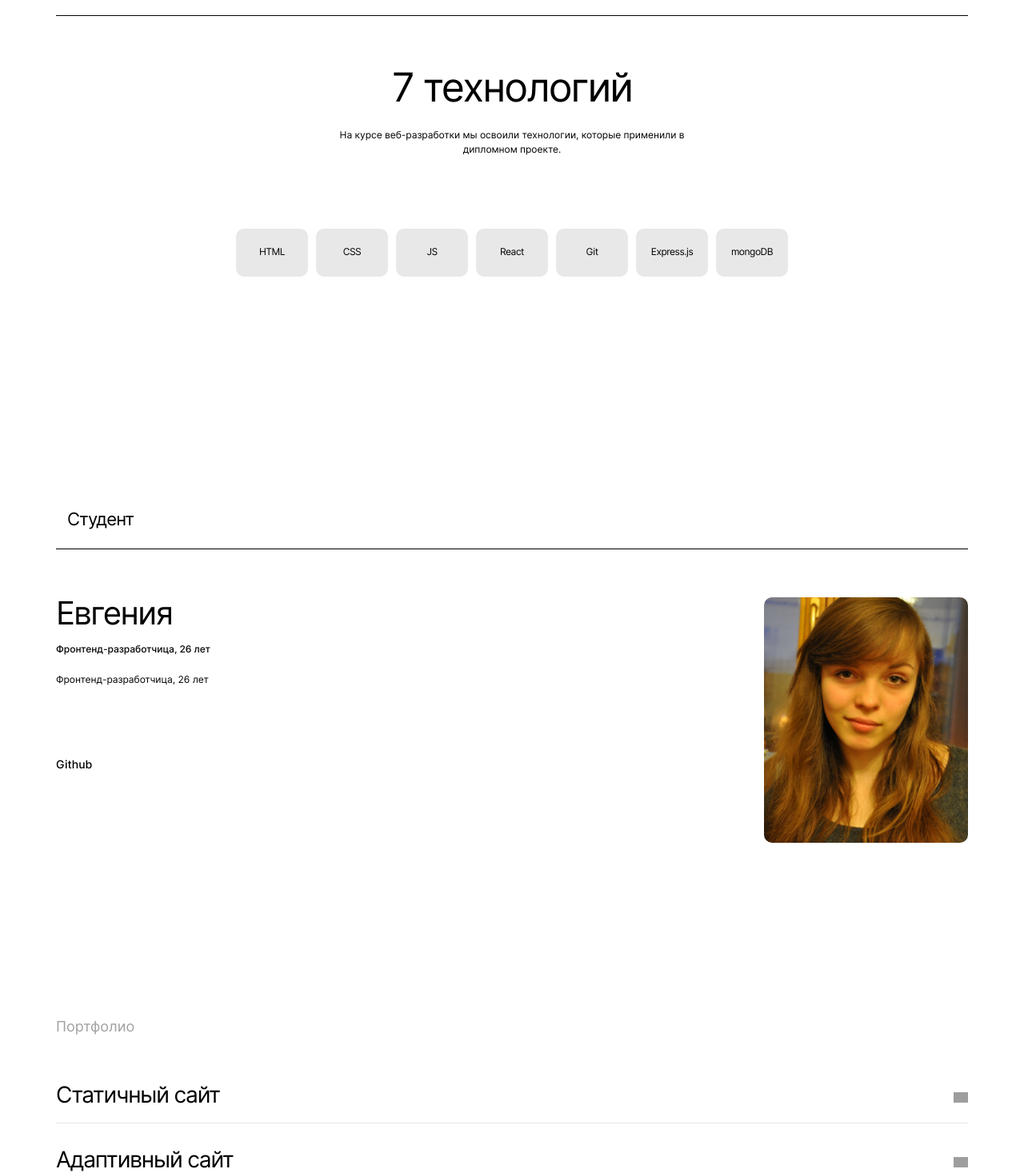
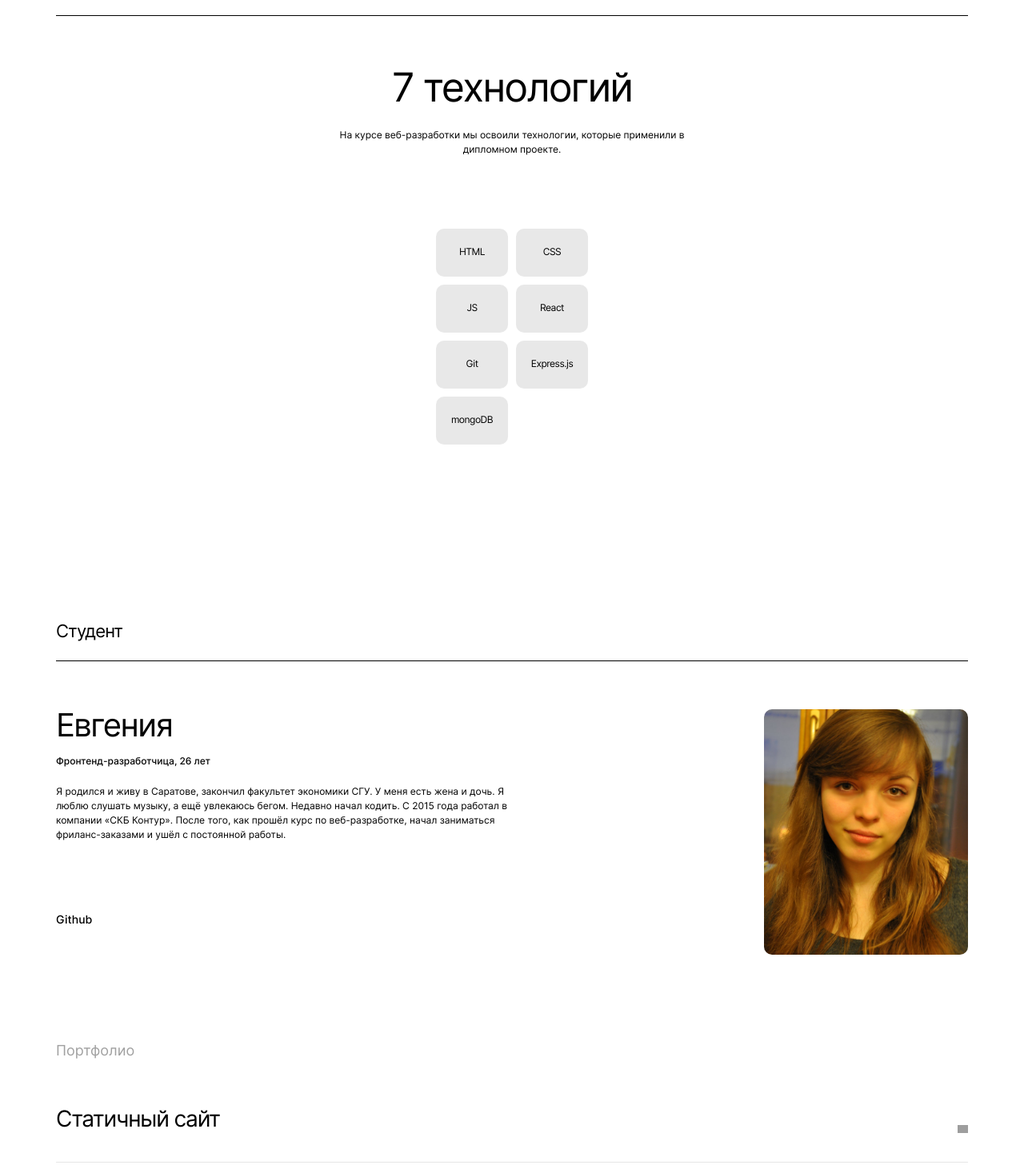
Before and after one commit to mintolime/movies-explorer-frontend, a React (Create React App) app in the folder movie-app/: page / in a window 1280 px wide. Shown: the part 1330-2797 px from the top of the page at 80% size. Built offline with nearby package versions, Linux system fonts and the light colour scheme; grey boxes are pictures that could not be loaded.

Commit message:
fix: fixed layout on 320px

```diff
--- a/movie-app/src/components/AboutMe/AboutMe.jsx
+++ b/movie-app/src/components/AboutMe/AboutMe.jsx
@@ -12,7 +12,7 @@ function AboutMe() {
         <div className="about-me__brief">
           <h1 className="about-me__title">Евгения</h1>
           <p className="about-me__subtitle">Фронтенд-разработчица, 26 лет</p>
-          <p className="about-me__text">Фронтенд-разработчица, 26 лет</p>
+          <p className="about-me__text">Я родился и живу в Саратове, закончил факультет экономики СГУ. У меня есть жена и дочь. Я люблю слушать музыку, а ещё увлекаюсь бегом. Недавно начал кодить. С 2015 года работал в компании «СКБ Контур». После того, как прошёл курс по веб-разработке, начал заниматься фриланс-заказами и ушёл с постоянной работы.</p>
           <a className="about-me__link" href="#git">
             Github
           </a>
--- a/movie-app/src/components/Footer/Footer.css
+++ b/movie-app/src/components/Footer/Footer.css
@@ -58,4 +58,6 @@
   line-height: 15px;
   /* identical to box height */
   color: #a0a0a0;
+  padding: 0;
+  margin: 0;
 }
--- a/movie-app/src/components/Header/Header.css
+++ b/movie-app/src/components/Header/Header.css
@@ -2,6 +2,7 @@
   width: 100%;
   display: flex;
   justify-content: space-between;
+  align-items: center;
   padding: 18px 14px;
   box-sizing: border-box;
   background-color: #F3C1F8;
@@ -10,6 +11,7 @@
 .header__nav-box {
   display: flex;
   gap: 14px;
+  max-height: 30px;
 }
 
 @media screen and (min-width: 1024px) {
--- a/movie-app/src/components/Main/Main.css
+++ b/movie-app/src/components/Main/Main.css
@@ -32,6 +32,7 @@
 .content__inner_footer {
   border-bottom: 1px #E8E8E8 solid;
   padding-bottom: 21px;
+  margin-bottom: 30px;
 }
 
 .content__about {
@@ -40,7 +41,7 @@
   font-size: 18px;
   line-height: 22px;
   letter-spacing: -0.04em;
-  padding: 0 14px 28px;
+  padding: 0 0 28px;
   margin: 0;
 }
 
@@ -50,7 +51,8 @@
   /* identical to box height */
   text-align: center;
   color: #A0A0A0;
-  padding-bottom: 21px;
+  padding: 0;
+  margin: 0;
 }
 
 @media screen and (min-width: 720px) {
--- a/movie-app/src/components/Portfolio/Portfolio.css
+++ b/movie-app/src/components/Portfolio/Portfolio.css
@@ -1,3 +1,8 @@
+/* сброс верхнего отступа в миксе бэм блока */
+.portfolio {
+  padding-top: 0;
+}
+
 .portfolio__list {
   width: 100%;
   display: flex;
@@ -39,7 +44,7 @@
   line-height: 28px;
   /* identical to box height, or 156% */
   letter-spacing: -0.04em;
-  padding: 0;
+  padding: 0 0 19px;
   margin: 0;
 }
 
@@ -50,9 +55,10 @@
   }
 }
 
+/* по макету 18 х 28 возможно вместе с отступами */
 .portfolio__icon {
-  width: 18px;
-  height: 28px;
+  width: 13px;
+  height: 23px;
   object-fit: contain;
 }
 
--- a/movie-app/src/components/Techs/Techs.css
+++ b/movie-app/src/components/Techs/Techs.css
@@ -27,7 +27,7 @@
   font-weight: 400;
   font-size: 11px;
   line-height: 16px;
-  padding: 26px 0 100px;
+  padding: 24px 0 50px;
   text-align: center;
   margin: 0;
 }
@@ -49,13 +49,14 @@
 }
 
 .techs__list {
-  width: 100%;
+  /* width: 100%; */
+  max-width: 200px;
   display: grid;
   grid-template-columns: repeat(auto-fit, minmax(84px, 90px));
   gap: 10px;
   justify-content: center;
   list-style: none;
-  padding: 0 0 70px;
+  padding: 0;
   margin: 0;
 }
 
```
